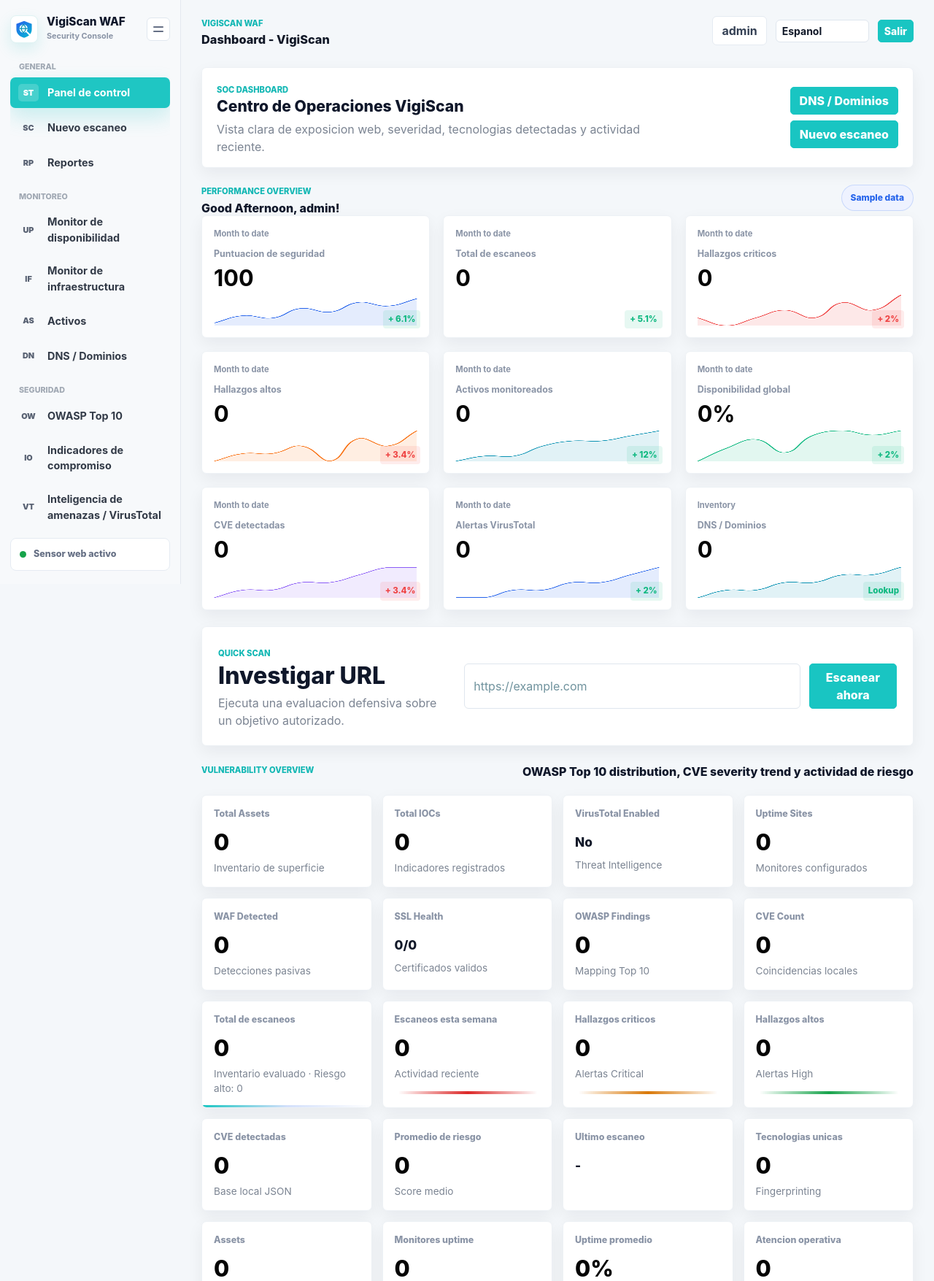
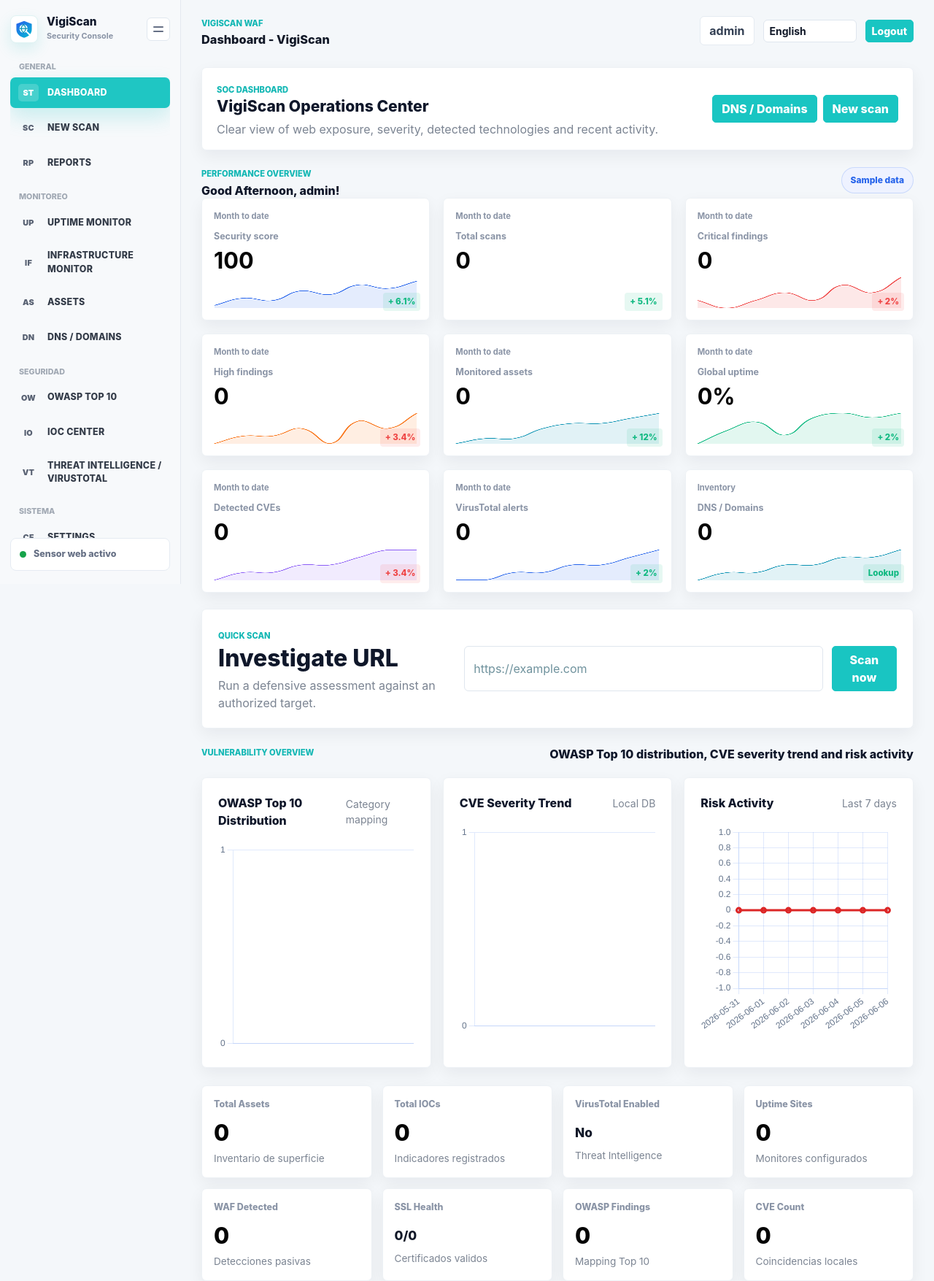
Before and after one commit to nexhost/VigiScan, a Flask app: page / in a window 1280 px wide. Shown: the top 1755 px of the page at 73% size. Run offline with Flask 3, Linux system fonts and the light colour scheme; a user stored in the database is signed in; data comes from the database, SQL or seed files in the repository; data that the repository does not hold is empty.

Commit message:
Corregir PDF, mejorar sidebar e infraestructura remota

```diff
--- a/vigiscan/web/app.py
+++ b/vigiscan/web/app.py
@@ -120,7 +120,7 @@
         "display_name": "ALTER TABLE users ADD COLUMN display_name VARCHAR(120)",
         "language_preference": (
             "ALTER TABLE users ADD COLUMN language_preference "
-            "VARCHAR(8) DEFAULT 'es' NOT NULL"
+            "VARCHAR(8) DEFAULT 'en' NOT NULL"
         ),
         "last_login_at": "ALTER TABLE users ADD COLUMN last_login_at DATETIME",
         "virustotal_api_key_encrypted": (
--- a/vigiscan/web/i18n.py
+++ b/vigiscan/web/i18n.py
@@ -6,7 +6,7 @@
 from flask_login import current_user
 
 SUPPORTED_LANGUAGES = {"es", "en"}
-DEFAULT_LANGUAGE = "es"
+DEFAULT_LANGUAGE = "en"
 
 TRANSLATIONS: dict[str, dict[str, str]] = {
     "es": {
--- a/vigiscan/web/models.py
+++ b/vigiscan/web/models.py
@@ -25,7 +25,7 @@
     display_name: Mapped[str | None] = mapped_column(String(120), nullable=True)
     language_preference: Mapped[str] = mapped_column(
         String(8),
-        default="es",
+        default="en",
         nullable=False,
     )
     virustotal_api_key_encrypted: Mapped[str | None] = mapped_column(
--- a/vigiscan/web/routes.py
+++ b/vigiscan/web/routes.py
@@ -978,11 +978,11 @@
     severity_counts = pdf_severity_counts(findings)
     charts = [
         {
-            "title": "Hallazgos por severidad",
+            "title": "Findings by severity",
             "items": chart_items_from_counts(severity_counts),
         },
         {
-            "title": "Distribucion OWASP Top 10",
+            "title": "OWASP Top 10 distribution",
             "items": chart_items_from_counts(
                 _count_values(
                     item.get("category_id") or item.get("category") or "OWASP"
@@ -991,19 +991,19 @@
             ),
         },
         {
-            "title": "CVE por severidad",
+            "title": "CVE by severity",
             "items": chart_items_from_counts(
                 _count_values(str(cve.get("severity") or "Unknown") for cve in findings["cves"])
             ),
         },
         {
-            "title": "Tecnologias detectadas",
+            "title": "Detected technologies",
             "items": chart_items_from_counts(
                 _count_values(str(tech.get("name") or "Unknown") for tech in findings["technologies"])
             ),
         },
         {
-            "title": "Score de riesgo",
+            "title": "Risk score",
             "items": [
                 {
                     "label": scan.risk_level or report_data["risk"]["level"],
@@ -1013,7 +1013,7 @@
             ],
         },
         {
-            "title": "Estado SSL",
+            "title": "SSL status",
             "items": chart_items_from_counts(_count_values([pdf_module_state(scan, "tls_analyzer")])),
         },
     ]
@@ -1022,7 +1022,7 @@
         "scan": scan,
         "report": report_data,
         "findings": findings,
-        "organization": settings_record.organization_name or "Organizacion no configurada",
+        "organization": settings_record.organization_name or "Organization not configured",
         "country": settings_record.country,
         "timezone": settings_record.timezone,
         "generated_local": local_datetime(datetime.now(UTC)),
@@ -1069,7 +1069,7 @@
         if value
     ]
     if not visible:
-        visible = [{"label": "Sin datos", "value": 0}]
+        visible = [{"label": "No data", "value": 0}]
     max_value = max((item["value"] for item in visible), default=1) or 1
     return [
         {
@@ -1094,12 +1094,12 @@
     modules = report_data.get("modules") if isinstance(report_data, dict) else None
     module = modules.get(module_name) if isinstance(modules, dict) else None
     if not isinstance(module, dict):
-        return "Sin datos"
+        return "No data"
     if module.get("error"):
-        return "Requiere revision"
+        return "Requires review"
     if module.get("detections") or module.get("findings") or module.get("alerts"):
-        return "Hallazgos registrados"
-    return "Sin hallazgos relevantes"
+        return "Findings recorded"
+    return "No relevant findings"
 
 
 def pdf_general_recommendation(scan: Scan, severity_counts: dict[str, int]) -> str:
@@ -1109,19 +1109,19 @@
         + severity_counts.get("Alto", 0)
     )
     if high_total or scan.risk_level == "Alto":
-        return "Priorizar remediaciones criticas y altas antes de cambios funcionales no urgentes."
+        return "Prioritize critical and high remediation before non-urgent functional changes."
     if scan.risk_level == "Medio":
-        return "Planificar remediacion en el siguiente ciclo operativo y validar controles preventivos."
-    return "Mantener monitoreo continuo, parches al dia y revalidacion periodica."
+        return "Plan remediation in the next operational cycle and validate preventive controls."
+    return "Maintain continuous monitoring, current patching and periodic revalidation."
 
 
 def pdf_executive_conclusion(scan: Scan) -> str:
     score = scan.score if scan.score is not None else 0
     if scan.risk_level == "Alto" or score >= 70:
-        return "El objetivo presenta exposicion relevante y requiere remediacion prioritaria con validacion posterior."
+        return "The target shows relevant exposure and requires priority remediation with follow-up validation."
     if scan.risk_level == "Medio" or score >= 35:
-        return "El objetivo presenta riesgos gestionables que deben tratarse dentro del ciclo de mejora continua."
-    return "El objetivo no presenta exposicion alta en los controles evaluados, manteniendo monitoreo preventivo."
+        return "The target shows manageable risks that should be handled within the continuous improvement cycle."
+    return "The target does not show high exposure in the evaluated controls; continue preventive monitoring."
 
 
 def pdf_remediation_plan(findings: dict[str, list[dict[str, Any]]]) -> list[dict[str, str]]:
@@ -1131,29 +1131,29 @@
             {
                 "priority": str(cve.get("severity") or "Alta"),
                 "finding": str(cve.get("cve_id") or cve.get("cve") or "CVE"),
-                "action": str(cve.get("recommendation") or "Actualizar componente afectado."),
+                "action": str(cve.get("recommendation") or "Update the affected component."),
                 "owner": "AppSec / DevOps",
-                "eta": "7-15 dias",
+                "eta": "7-15 days",
             }
         )
     for header in findings["missing_headers"][:4]:
         rows.append(
             {
-                "priority": str(header.get("severity") or "Media"),
-                "finding": f"Header {header.get('header', 'seguridad')}",
-                "action": "Aplicar header recomendado y validar comportamiento.",
+                "priority": str(header.get("severity") or "Medium"),
+                "finding": f"Header {header.get('header', 'security')}",
+                "action": "Apply the recommended header and validate browser behavior.",
                 "owner": "Web Platform",
-                "eta": "3-7 dias",
+                "eta": "3-7 days",
             }
         )
     if not rows:
         rows.append(
             {
-                "priority": "Baja",
-                "finding": "Sin hallazgos criticos",
-                "action": "Mantener monitoreo y ejecutar revalidacion periodica.",
+                "priority": "Low",
+                "finding": "No critical findings",
+                "action": "Maintain monitoring and run periodic revalidation.",
                 "owner": "SOC",
-                "eta": "Continuo",
+                "eta": "Continuous",
             }
         )
     return rows[:8]
--- a/vigiscan/web/static/css/app.css
+++ b/vigiscan/web/static/css/app.css
@@ -2095,9 +2095,9 @@
 }
 
 body.cyber-body .glass-alert {
-  background: rgba(8, 44, 54, 0.95);
-  border-color: var(--line);
-  color: var(--text);
+  background: #ffffff;
+  border-color: #d7e3f4;
+  color: #101828;
 }
 
 .uptime-dark-body {
@@ -3180,11 +3180,13 @@
   border: 0;
   border-radius: 7px;
   color: #333b48;
-  font-size: 0.9rem;
-  font-weight: 700;
+  font-size: 0.78rem;
+  font-weight: 800;
   gap: 12px;
+  letter-spacing: 0.02em;
   min-height: 42px;
   padding: 9px 11px;
+  text-transform: uppercase;
 }
 
 body.cyber-body .sidebar-nav a:hover,
@@ -3296,6 +3298,12 @@
   box-shadow: 0 8px 22px rgba(16, 24, 40, 0.06);
 }
 
+body.cyber-body .glass-alert {
+  background: #ffffff;
+  border: 1px solid #d7e3f4;
+  color: #101828;
+}
+
 body.cyber-body .glass-panel::before,
 body.cyber-body .metric-card::before,
 body.cyber-body .login-card::before {
@@ -3432,6 +3440,120 @@
   border-color: #d7e3f4;
 }
 
+body.cyber-body .owasp-summary-card,
+body.cyber-body .owasp-card {
+  background: #ffffff;
+  border: 1px solid #e5ebf2;
+  box-shadow: 0 8px 22px rgba(16, 24, 40, 0.06);
+  color: #101828;
+}
+
+body.cyber-body .owasp-card::before {
+  display: none;
+}
+
+body.cyber-body .owasp-card p,
+body.cyber-body .owasp-card li,
+body.cyber-body .owasp-relation,
+body.cyber-body .owasp-recommendation {
+  color: #475569;
+}
+
+body.cyber-body .owasp-relation,
+body.cyber-body .owasp-recommendation {
+  background: #f8fbfd;
+  border-color: #d7e3f4;
+}
+
+body.cyber-body .owasp-recommendation {
+  background: #f0fdfd;
+  border-left-color: #19c5c2;
+}
+
+.dashboard-chart-card-grid {
+  display: grid;
+  gap: 16px;
+  grid-template-columns: repeat(3, minmax(0, 1fr));
+}
+
+.chart-focus-card {
+  min-height: 340px;
+}
+
+.reports-action-grid {
+  display: grid;
+  gap: 8px;
+  grid-template-columns: repeat(2, minmax(108px, 1fr));
+  justify-content: end;
+  min-width: 250px;
+}
+
+.reports-action-grid .btn {
+  justify-content: center;
+  min-height: 32px;
+  white-space: nowrap;
+}
+
+body.cyber-body .action-row {
+  align-items: center;
+  gap: 8px;
+}
+
+.uptime-systems-toolbar {
+  background: #ffffff;
+  border: 1px solid #edf1f5;
+  border-radius: 7px;
+  box-shadow: 0 8px 22px rgba(16, 24, 40, 0.06);
+  padding: 16px 18px;
+}
+
+.uptime-toolbar-title small,
+.uptime-toolbar-title strong {
+  display: block;
+}
+
+.uptime-toolbar-title small {
+  color: #7b8492;
+  font-size: 0.7rem;
+  font-weight: 900;
+  letter-spacing: 0.04em;
+}
+
+.uptime-toolbar-title strong {
+  color: #101828;
+  font-size: 1.1rem;
+  margin-top: 2px;
+}
+
+.uptime-url-cell {
+  max-width: 380px;
+  min-width: 260px;
+  white-space: normal;
+  word-break: normal;
+}
+
+.uptime-url-cell a {
+  display: inline-block;
+  line-height: 1.35;
+  overflow-wrap: anywhere;
+}
+
+body.cyber-body .uptime-table {
+  min-width: 1380px;
+}
+
+body.cyber-body .uptime-table th,
+body.cyber-body .uptime-table td {
+  padding: 14px 18px;
+}
+
+.dns-whois-card {
+  background: #f8fbfd;
+  border: 1px solid #e5ebf2;
+  border-radius: 7px;
+  padding: 14px;
+}
+
 .dns-result-head {
   align-items: center;
   border-bottom: 1px solid #edf1f5;
@@ -3481,6 +3603,10 @@
   body.cyber-body .executive-card-grid {
     grid-template-columns: repeat(2, minmax(0, 1fr));
   }
+
+  .dashboard-chart-card-grid {
+    grid-template-columns: 1fr;
+  }
 }
 
 @media (max-width: 1080px) {
--- a/vigiscan/web/templates/base.html
+++ b/vigiscan/web/templates/base.html
@@ -1,5 +1,5 @@
 <!doctype html>
-<html lang="es">
+<html lang="{{ current_language() }}">
 <head>
   <meta charset="utf-8">
   <meta name="viewport" content="width=device-width, initial-scale=1">
@@ -23,7 +23,7 @@
         <a class="sidebar-brand" href="{{ url_for('main.dashboard') }}">
           <img class="brand-logo" src="{{ url_for('static', filename='img/favicon.svg') }}" alt="VigiScan">
           <span class="brand-copy">
-            <strong>VigiScan WAF</strong>
+            <strong>VigiScan</strong>
             <small>Security Console</small>
           </span>
         </a>
--- a/vigiscan/web/templates/dashboard.html
+++ b/vigiscan/web/templates/dashboard.html
@@ -6,12 +6,12 @@
 <section class="hero-panel glass-panel animate-in">
   <div>
     <span class="eyebrow">SOC dashboard</span>
-    <h1>Centro de Operaciones VigiScan</h1>
-    <p>Vista clara de exposicion web, severidad, tecnologias detectadas y actividad reciente.</p>
+    <h1>VigiScan Operations Center</h1>
+    <p>Clear view of web exposure, severity, detected technologies and recent activity.</p>
   </div>
   <div class="hero-actions">
-    <a class="btn btn-cyber" href="{{ url_for('main.domain_dns') }}">DNS / Dominios</a>
-    <a class="btn btn-glow" href="{{ url_for('main.scan_new') }}">Nuevo escaneo</a>
+    <a class="btn btn-cyber" href="{{ url_for('main.domain_dns') }}">DNS / Domains</a>
+    <a class="btn btn-glow" href="{{ url_for('main.scan_new') }}">New scan</a>
   </div>
 </section>
 
@@ -28,63 +28,63 @@
   <div class="executive-card-grid">
     <article class="executive-card accent-blue" data-tooltip="Postura defensiva agregada">
       <small>Month to date</small>
-      <span>{{ t("security_score") }}</span>
+      <span>Security score</span>
       <strong data-count="{{ 100 - dashboard_stats.average_risk if dashboard_stats.average_risk else 100 }}">{{ 100 - dashboard_stats.average_risk if dashboard_stats.average_risk else 100 }}</strong>
       <canvas class="sparkline" data-values="62,68,66,74,71,79,76,82"></canvas>
       <em>+ 6.1%</em>
     </article>
     <article class="executive-card accent-green" data-tooltip="Escaneos acumulados">
       <small>Month to date</small>
-      <span>Total de escaneos</span>
+      <span>Total scans</span>
       <strong data-count="{{ total_scans }}">{{ total_scans }}</strong>
       <canvas class="sparkline" data-values="{{ scans_by_day_chart['values']|join(',') }}"></canvas>
       <em>+ 5.1%</em>
     </article>
     <article class="executive-card accent-red" data-tooltip="Hallazgos criticos">
       <small>Month to date</small>
-      <span>Hallazgos criticos</span>
+      <span>Critical findings</span>
       <strong data-count="{{ dashboard_stats.critical_findings }}">{{ dashboard_stats.critical_findings }}</strong>
       <canvas class="sparkline" data-values="1,0,1,2,1,3,2,4"></canvas>
       <em class="danger">+ 2%</em>
     </article>
     <article class="executive-card accent-orange" data-tooltip="Hallazgos de severidad alta">
       <small>Month to date</small>
-      <span>Hallazgos altos</span>
+      <span>High findings</span>
       <strong data-count="{{ dashboard_stats.high_findings }}">{{ dashboard_stats.high_findings }}</strong>
       <canvas class="sparkline" data-values="4,5,5,6,4,7,6,8"></canvas>
       <em class="danger">+ 3.4%</em>
     </article>
     <article class="executive-card accent-cyan" data-tooltip="Assets inventariados">
       <small>Month to date</small>
-      <span>Activos monitoreados</span>
+      <span>Monitored assets</span>
       <strong data-count="{{ overview_stats.total_assets }}">{{ overview_stats.total_assets }}</strong>
       <canvas class="sparkline" data-values="2,3,3,5,6,6,7,8"></canvas>
       <em>+ 12%</em>
     </article>
     <article class="executive-card accent-green" data-tooltip="Disponibilidad promedio">
       <small>Month to date</small>
-      <span>Disponibilidad global</span>
+      <span>Global uptime</span>
       <strong>{{ platform_stats.average_uptime }}%</strong>
       <canvas class="sparkline" data-values="92,95,97,94,98,99,98,99"></canvas>
       <em>+ 2%</em>
     </article>
     <article class="executive-card accent-purple" data-tooltip="Coincidencias CVE">
       <small>Month to date</small>
-      <span>CVE detectadas</span>
+      <span>Detected CVEs</span>
       <strong data-count="{{ dashboard_stats.cve_detected }}">{{ dashboard_stats.cve_detected }}</strong>
       <canvas class="sparkline" data-values="0,1,1,2,2,3,4,4"></canvas>
       <em class="danger">+ 3.4%</em>
     </article>
     <article class="executive-card accent-blue" data-tooltip="Resultados en cache de Threat Intelligence">
       <small>Month to date</small>
-      <span>Alertas VirusTotal</span>
+      <span>VirusTotal alerts</span>
       <strong data-count="{{ vt_summary.cached_results }}">{{ vt_summary.cached_results }}</strong>
       <canvas class="sparkline" data-values="1,1,2,2,3,3,4,5"></canvas>
       <em>+ 2%</em>
     </article>
     <article class="executive-card accent-cyan" data-tooltip="Dominios disponibles para consulta DNS">
       <small>Inventory</small>
-      <span>DNS / Dominios</span>
+      <span>DNS / Domains</span>
       <strong data-count="{{ dns_summary.domains }}">{{ dns_summary.domains }}</strong>
       <canvas class="sparkline" data-values="1,2,2,3,3,4,4,5"></canvas>
       <em>Lookup</em>
@@ -95,19 +95,49 @@
 <section class="scan-command glass-panel animate-in delay-1">
   <div>
     <span class="eyebrow">Quick scan</span>
-    <h2>Investigar URL</h2>
-    <p>Ejecuta una evaluacion defensiva sobre un objetivo autorizado.</p>
+    <h2>Investigate URL</h2>
+    <p>Run a defensive assessment against an authorized target.</p>
   </div>
   <form class="scan-launch-form" method="post" action="{{ url_for('main.scan_new') }}">
     <input type="hidden" name="csrf_token" value="{{ csrf_token() }}">
     <input class="form-control cyber-input scan-url-input" name="target_url" type="url" placeholder="https://example.com" required>
-    <button class="btn btn-glow" type="submit">Escanear ahora</button>
+    <button class="btn btn-glow" type="submit">Scan now</button>
   </form>
 </section>
 
 <section class="dashboard-section-title animate-in">
   <span class="eyebrow">Vulnerability overview</span>
-  <h2>OWASP Top 10 distribution, CVE severity trend y actividad de riesgo</h2>
+  <h2>OWASP Top 10 distribution, CVE severity trend and risk activity</h2>
+</section>
+
+<section class="dashboard-chart-card-grid mb-4">
+  <article class="glass-panel chart-focus-card animate-in">
+    <div class="panel-heading">
+      <span>OWASP Top 10 Distribution</span>
+      <small>Category mapping</small>
+    </div>
+    <div class="chart-panel">
+      <canvas id="owaspFocusChart" aria-label="OWASP Top 10 distribution"></canvas>
+    </div>
+  </article>
+  <article class="glass-panel chart-focus-card animate-in delay-1">
+    <div class="panel-heading">
+      <span>CVE Severity Trend</span>
+      <small>Local DB</small>
+    </div>
+    <div class="chart-panel">
+      <canvas id="cveFocusChart" aria-label="CVE severity trend"></canvas>
+    </div>
+  </article>
+  <article class="glass-panel chart-focus-card animate-in delay-2">
+    <div class="panel-heading">
+      <span>Risk Activity</span>
+      <small>Last 7 days</small>
+    </div>
+    <div class="chart-panel">
+      <canvas id="riskFocusChart" aria-label="High risk activity"></canvas>
+    </div>
+  </article>
 </section>
 
 <section class="metric-grid">
@@ -504,9 +534,10 @@
           <td>{{ scan.created_at.strftime("%Y-%m-%d %H:%M") }}</td>
           <td>
             <div class="action-row">
-              <a class="btn btn-sm btn-cyber" href="{{ url_for('main.scan_detail', scan_id=scan.id) }}">Ver detalle</a>
+              <a class="btn btn-sm btn-cyber" href="{{ url_for('main.scan_detail', scan_id=scan.id) }}">View</a>
               <a class="btn btn-sm btn-ghost" href="{{ url_for('main.scan_download_html', scan_id=scan.id) }}">HTML</a>
               <a class="btn btn-sm btn-ghost" href="{{ url_for('main.scan_download_json', scan_id=scan.id) }}">JSON</a>
+              <a class="btn btn-sm btn-glow pdf-download-btn" href="{{ url_for('main.scan_download_pdf', scan_id=scan.id) }}" data-loading-text="{{ t('generating') }}">PDF</a>
               <a class="btn btn-sm btn-ghost" href="{{ url_for('main.scan_download_csv', scan_id=scan.id) }}">CSV</a>
               <form method="post" action="{{ url_for('main.scan_delete', scan_id=scan.id) }}" onsubmit="return confirm('Eliminar este escaneo?');">
                 <input type="hidden" name="csrf_token" value="{{ csrf_token() }}">
@@ -607,6 +638,9 @@
   barChart("owaspChart", owaspData, "Categorias", "rgba(37, 99, 235, 0.68)");
   barChart("cveSeverityChart", cveSeverityData, "CVE", "rgba(245, 158, 11, 0.72)");
   lineChart("highRiskTrendChart", highRiskTrendData, "Riesgos altos", "#ef4444");
+  barChart("owaspFocusChart", owaspData, "OWASP", "rgba(25, 197, 194, 0.78)");
+  barChart("cveFocusChart", cveSeverityData, "CVE", "rgba(245, 158, 11, 0.76)");
+  lineChart("riskFocusChart", highRiskTrendData, "High risk", "#dc2626");
 
   new Chart(document.getElementById("technologyChart"), {
     type: "bar",
--- a/vigiscan/web/templates/uptime.html
+++ b/vigiscan/web/templates/uptime.html
@@ -72,8 +72,8 @@
     <a class="btn btn-sm uptime-add-btn" href="{{ url_for('main.infrastructure') }}">Ver infraestructura</a>
   </section>
 
-  <div class="uptime-toolbar">
-    <div><small>ALL</small><strong>Systems</strong></div>
+  <div class="uptime-toolbar uptime-systems-toolbar">
+    <div class="uptime-toolbar-title"><small>ALL</small><strong>Systems</strong></div>
     <div class="uptime-toolbar-actions">
       <button class="btn uptime-add-btn" type="button" data-bs-toggle="collapse" data-bs-target="#newUptimeSite" aria-expanded="false" aria-controls="newUptimeSite">Add monitor</button>
       <label class="uptime-switch"><input id="cardModeToggle" type="checkbox"><span></span>Card Mode</label>
@@ -123,7 +123,7 @@
           {% set last = row.last %}
           <tr>
             <td><div class="uptime-website"><span class="site-favicon">{{ site.name[:1].upper() }}</span><div><strong>{{ site.name }}</strong><small>{{ site.responsible or "Sin responsable" }}</small></div></div></td>
-            <td class="text-break"><small>{{ site.url }}</small></td>
+            <td class="uptime-url-cell"><a class="link-cyber" href="{{ site.url }}" target="_blank" rel="noopener noreferrer">{{ site.url }}</a></td>
             <td>
               {% if not site.active %}<span class="uptime-pill pill-muted">PAUSED</span>
               {% elif last and last.up %}<span class="uptime-pill pill-valid">UP</span>
```
Also changed, not shown: tests/test_web.py (+20 -16 lines), vigiscan/modules/dns_lookup.py (+45 -1 lines), vigiscan/web/static/css/pdf.css (+26 -14 lines), vigiscan/web/templates/domain_dns.html (+38 -19 lines), vigiscan/web/templates/pdf_report.html (+41 -83 lines), vigiscan/web/templates/reports.html (+27 -27 lines).
